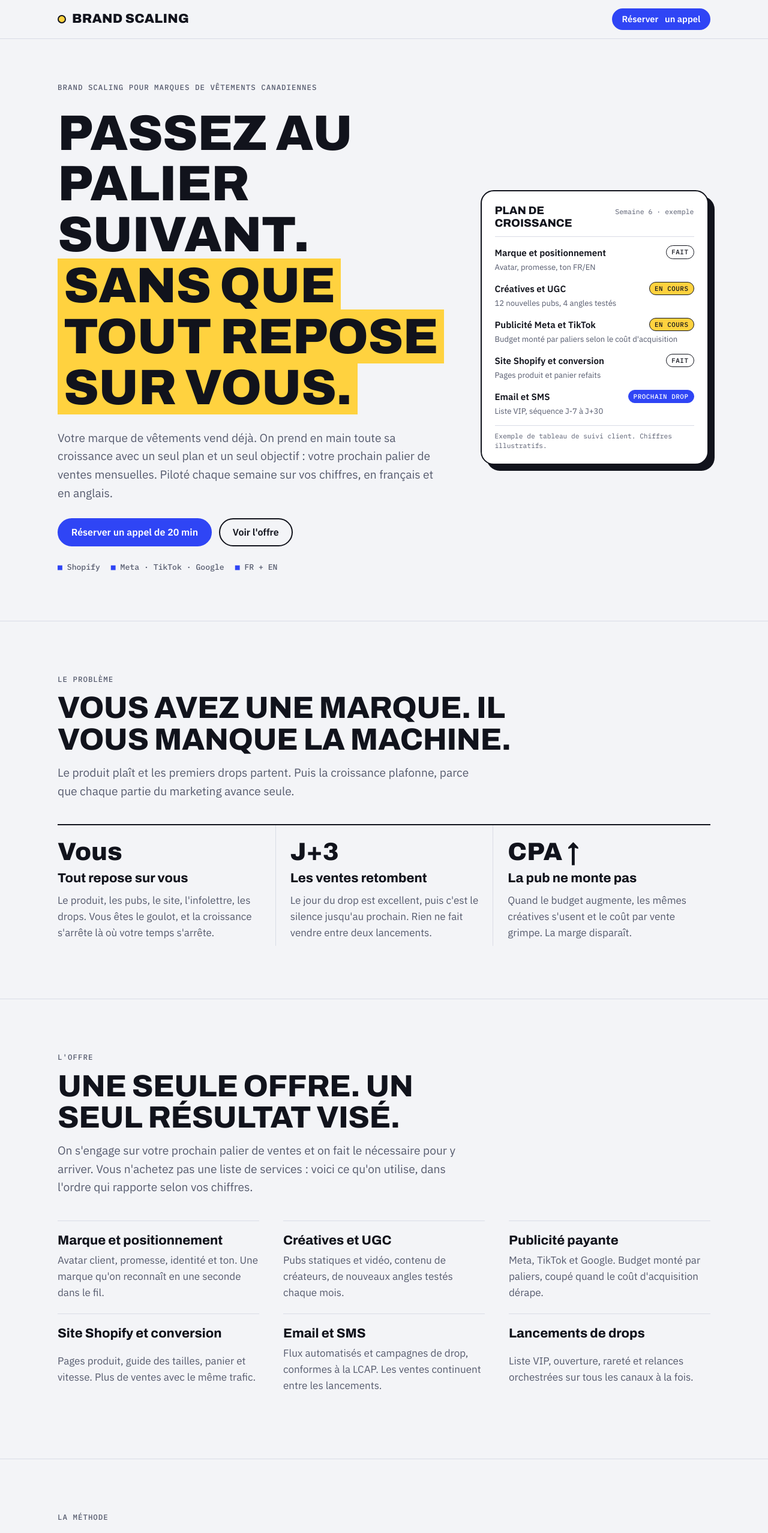
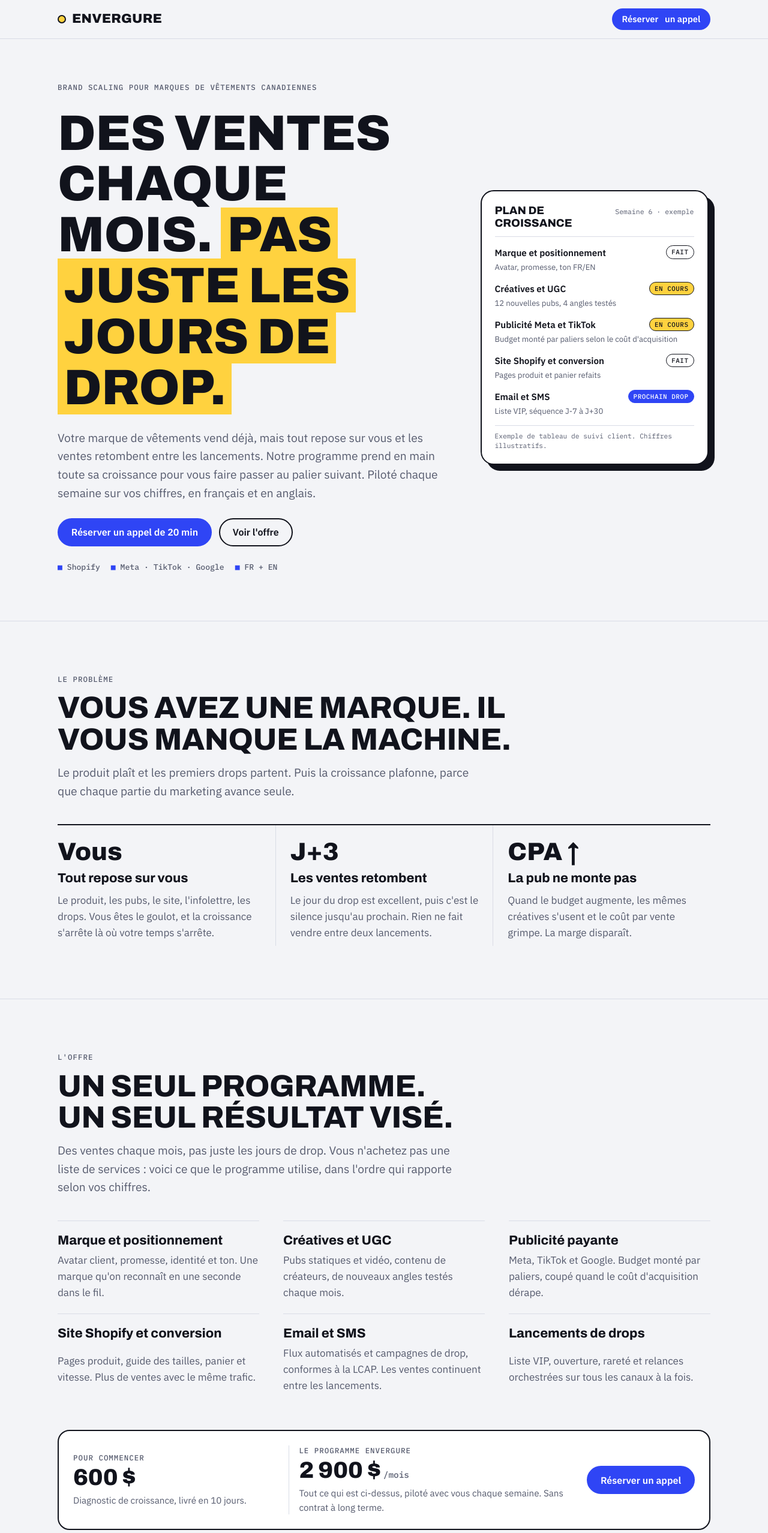
Before and after one commit to Loikroy14/BrandScaling, a plain HTML site: page index.html in a window 1280 px wide. Shown: the top 2556 px of the page at 60% size. Drawn offline with Linux system fonts and the light colour scheme.

Commit message:
Passer la page au nom Envergure, avec prix et nouvelle garantie
Co-Authored-By: Claude Opus 5.5 <noreply@anthropic.com>
Claude-Session: https://claude.ai/code/session_01KnkPZwm1a5HGGqa5qbxb3F

```diff
--- a/index.html
+++ b/index.html
@@ -3,7 +3,7 @@
 <head>
 <meta charset="utf-8">
 <meta name="viewport" content="width=device-width, initial-scale=1, viewport-fit=cover">
-<title>Brand Scaling</title>
+<title>Envergure</title>
 <meta name="claude:viewport-fit-sides" content="cover">
 <meta name="description" content="L'équipe de croissance des marques de vêtements canadiennes : marque, publicité, contenu, site et rétention.">
 <link rel="preconnect" href="https://fonts.googleapis.com">
@@ -99,6 +99,14 @@ body::before { content: ""; position: fixed; inset: 0 0 auto; height: env(safe-a
 .pill.now { background: var(--signal); color: #11131c; border-color: #11131c; }
 .pill.next { background: var(--accent); color: var(--accent-ink); border-color: var(--accent); }
 .plan-foot { font: 400 0.7rem/1.4 var(--font-mono); color: var(--muted); padding-top: 10px; border-top: 1px solid var(--line); }
+
+.price { display: grid; grid-template-columns: minmax(0, 1fr) minmax(0, 1.4fr) auto; gap: 16px; align-items: center; background: var(--surface); border: 2px solid var(--ink); border-radius: 20px; padding: 24px; }
+.price-item { display: grid; gap: 6px; min-width: 0; }
+.price-item.main { padding-left: 16px; border-left: 1px solid var(--line); }
+.price-item b { font: 850 2.4rem/1 var(--font-display); font-stretch: 70%; font-variant-numeric: tabular-nums; }
+.price-item b small { font: 500 0.9rem var(--font-mono); color: var(--muted); margin-left: 4px; }
+.price-item p { color: var(--muted); font-size: 0.95rem; }
+@media (max-width: 760px) { .price { grid-template-columns: 1fr; } .price-item.main { padding-left: 0; border-left: 0; padding-top: 16px; border-top: 1px solid var(--line); } .price .btn { justify-self: start; } }
 
 /* Sections */
 section.block { border-top: 1px solid var(--line); }
@@ -201,8 +209,8 @@ footer .wrap { padding-block: 28px; display: flex; flex-wrap: wrap; justify-cont
 -->
 <script>
   window.AGENCE = {
-    nom: "Brand Scaling",
-    courriel: "bonjour@votreagence.ca",
+    nom: "Envergure",
+    courriel: "bonjour@envergureagence.com",
     lienRendezVous: "https://calendly.com/VOTRE-LIEN/appel-20-min",
     marquePilote: "Spoon"
   };
@@ -210,7 +218,7 @@ footer .wrap { padding-block: 28px; display: flex; flex-wrap: wrap; justify-cont
 
 <header class="top">
   <div class="wrap">
-    <a class="logo" href="#"><span class="logo-mark" aria-hidden="true"></span><span data-agence="nom">Brand Scaling</span></a>
+    <a class="logo" href="#"><span class="logo-mark" aria-hidden="true"></span><span data-agence="nom">Envergure</span></a>
     <a class="btn btn-primary" data-agence-lien="rdv" href="#rdv">Réserver<span class="long">&nbsp;un appel</span></a>
   </div>
 </header>
@@ -220,8 +228,8 @@ footer .wrap { padding-block: 28px; display: flex; flex-wrap: wrap; justify-cont
     <div class="wrap">
       <div class="hero-copy">
         <p class="eyebrow">Brand scaling pour marques de vêtements canadiennes</p>
-        <h1>Passez au palier suivant. <span class="hl">Sans que tout repose sur vous.</span></h1>
-        <p class="lede">Votre marque de vêtements vend déjà. On prend en main toute sa croissance avec un seul plan et un seul objectif : votre prochain palier de ventes mensuelles. Piloté chaque semaine sur vos chiffres, en français et en anglais.</p>
+        <h1>Des ventes chaque mois. <span class="hl">Pas juste les jours de drop.</span></h1>
+        <p class="lede">Votre marque de vêtements vend déjà, mais tout repose sur vous et les ventes retombent entre les lancements. Notre programme prend en main toute sa croissance pour vous faire passer au palier suivant. Piloté chaque semaine sur vos chiffres, en français et en anglais.</p>
         <div class="cta-row">
           <a class="btn btn-primary" data-agence-lien="rdv" href="#rdv">Réserver un appel de 20 min</a>
           <a class="btn btn-ghost" href="#offre">Voir l'offre</a>
@@ -279,8 +287,8 @@ footer .wrap { padding-block: 28px; display: flex; flex-wrap: wrap; justify-cont
     <div class="wrap">
       <div class="section-head">
         <p class="eyebrow">L'offre</p>
-        <h2>Une seule offre. Un seul résultat visé.</h2>
-        <p class="lede">On s'engage sur votre prochain palier de ventes et on fait le nécessaire pour y arriver. Vous n'achetez pas une liste de services : voici ce qu'on utilise, dans l'ordre qui rapporte selon vos chiffres.</p>
+        <h2>Un seul programme. Un seul résultat visé.</h2>
+        <p class="lede">Des ventes chaque mois, pas juste les jours de drop. Vous n'achetez pas une liste de services : voici ce que le programme utilise, dans l'ordre qui rapporte selon vos chiffres.</p>
       </div>
       <div class="deliver">
         <div><h3>Marque et positionnement</h3><p>Avatar client, promesse, identité et ton. Une marque qu'on reconnaît en une seconde dans le fil.</p></div>
@@ -289,6 +297,11 @@ footer .wrap { padding-block: 28px; display: flex; flex-wrap: wrap; justify-cont
         <div><h3>Site Shopify et conversion</h3><p>Pages produit, guide des tailles, panier et vitesse. Plus de ventes avec le même trafic.</p></div>
         <div><h3>Email et SMS</h3><p>Flux automatisés et campagnes de drop, conformes à la LCAP. Les ventes continuent entre les lancements.</p></div>
         <div><h3>Lancements de drops</h3><p>Liste VIP, ouverture, rareté et relances orchestrées sur tous les canaux à la fois.</p></div>
+      </div>
+      <div class="price">
+        <div class="price-item"><span class="eyebrow">Pour commencer</span><b>600 $</b><p>Diagnostic de croissance, livré en 10 jours.</p></div>
+        <div class="price-item main"><span class="eyebrow">Le programme Envergure</span><b>2 900 $<small>/mois</small></b><p>Tout ce qui est ci-dessus, piloté avec vous chaque semaine. Sans contrat à long terme.</p></div>
+        <a class="btn btn-primary" data-agence-lien="rdv" href="#rdv">Réserver un appel</a>
       </div>
     </div>
   </section>
@@ -338,7 +351,7 @@ footer .wrap { padding-block: 28px; display: flex; flex-wrap: wrap; justify-cont
             <li>Un plan de croissance écrit à la fin du diagnostic.</li>
             <li>Un point hebdomadaire et un tableau de bord à jour.</li>
             <li>Les livrables promis chaque mois, aux dates promises.</li>
-            <li>Une date manquée de notre côté, et le mois suivant est offert.</li>
+            <li>Une date de livraison manquée de notre côté, et 50 % du mois vous est remboursé.</li>
           </ul>
         </div>
         <div class="card no">
@@ -357,7 +370,7 @@ footer .wrap { padding-block: 28px; display: flex; flex-wrap: wrap; justify-cont
       <div class="proof">
         <div class="section-head">
           <span class="status"><i aria-hidden="true"></i>Étude de cas en cours</span>
-          <h2><span data-agence="marquePilote">Spoon</span> × <span data-agence="nom">Brand Scaling</span></h2>
+          <h2><span data-agence="marquePilote">Spoon</span> × <span data-agence="nom">Envergure</span></h2>
           <p class="lede">Notre premier client accompagné est <span data-agence="marquePilote">Spoon</span>, une marque de vêtements canadienne. Les résultats seront publiés ici à la fin du premier cycle, chiffres réels et avec leur accord.</p>
         </div>
         <div class="metrics" aria-label="Ce que l'étude de cas mesurera">
@@ -402,12 +415,12 @@ footer .wrap { padding-block: 28px; display: flex; flex-wrap: wrap; justify-cont
     <div class="wrap">
       <div class="section-head">
         <p class="eyebrow">Pour commencer</p>
-        <h2>Trois étapes, pas d'engagement au départ.</h2>
+        <h2>Trois étapes, sans engagement à long terme.</h2>
       </div>
       <ol class="steps3">
         <li><span class="n">Étape 1</span><h3>Appel de 20 minutes</h3><p>Vos ventes, vos canaux, votre prochain drop. On voit si on peut vous aider.</p></li>
-        <li><span class="n">Étape 2</span><h3>Diagnostic de croissance</h3><p>Offert. Les trois endroits où votre marque perd le plus de ventes, chiffrés.</p></li>
-        <li><span class="n">Étape 3</span><h3>Plan et premier mois</h3><p>On attaque le levier le plus rentable. Vous décidez ensuite si on continue.</p></li>
+        <li><span class="n">Étape 2 · 600 $</span><h3>Diagnostic de croissance</h3><p>Les trois endroits où votre marque perd le plus de ventes, chiffrés, avec le plan pour les récupérer.</p></li>
+        <li><span class="n">Étape 3 · 2 900 $/mois</span><h3>Le programme</h3><p>On attaque le levier le plus rentable, puis les suivants. Vous décidez chaque mois si on continue.</p></li>
       </ol>
     </div>
   </section>
@@ -433,14 +446,14 @@ footer .wrap { padding-block: 28px; display: flex; flex-wrap: wrap; justify-cont
       <h2>Faisons grandir votre marque.</h2>
       <p>Réservez 20 minutes. On vous dit où votre marque perd des ventes, même si on ne travaille pas ensemble.</p>
       <a class="btn btn-primary" data-agence-lien="rdv" href="https://calendly.com/VOTRE-LIEN/appel-20-min" target="_blank" rel="noopener">Réserver un appel de 20 min</a>
-      <p class="contact">Ou écrivez-nous : <span data-agence="courriel">bonjour@votreagence.ca</span></p>
+      <p class="contact">Ou écrivez-nous : <span data-agence="courriel">bonjour@envergureagence.com</span></p>
     </div>
   </section>
 </main>
 
 <footer>
   <div class="wrap">
-    <span>© 2026 <span data-agence="nom">Brand Scaling</span> · Québec, Canada</span>
+    <span>© 2026 <span data-agence="nom">Envergure</span> · Québec, Canada</span>
     <span>Croissance des marques de vêtements canadiennes</span>
   </div>
 </footer>
```
Also changed, not shown: 1 other file.
